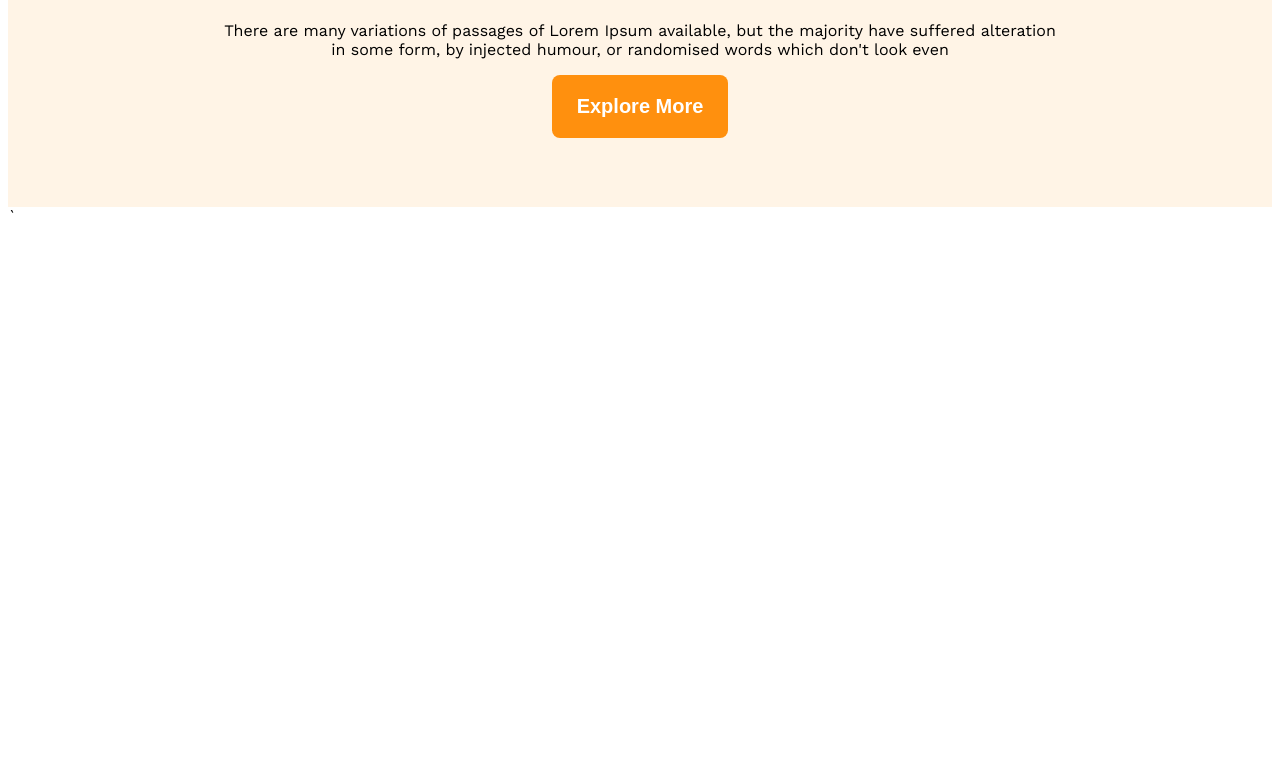
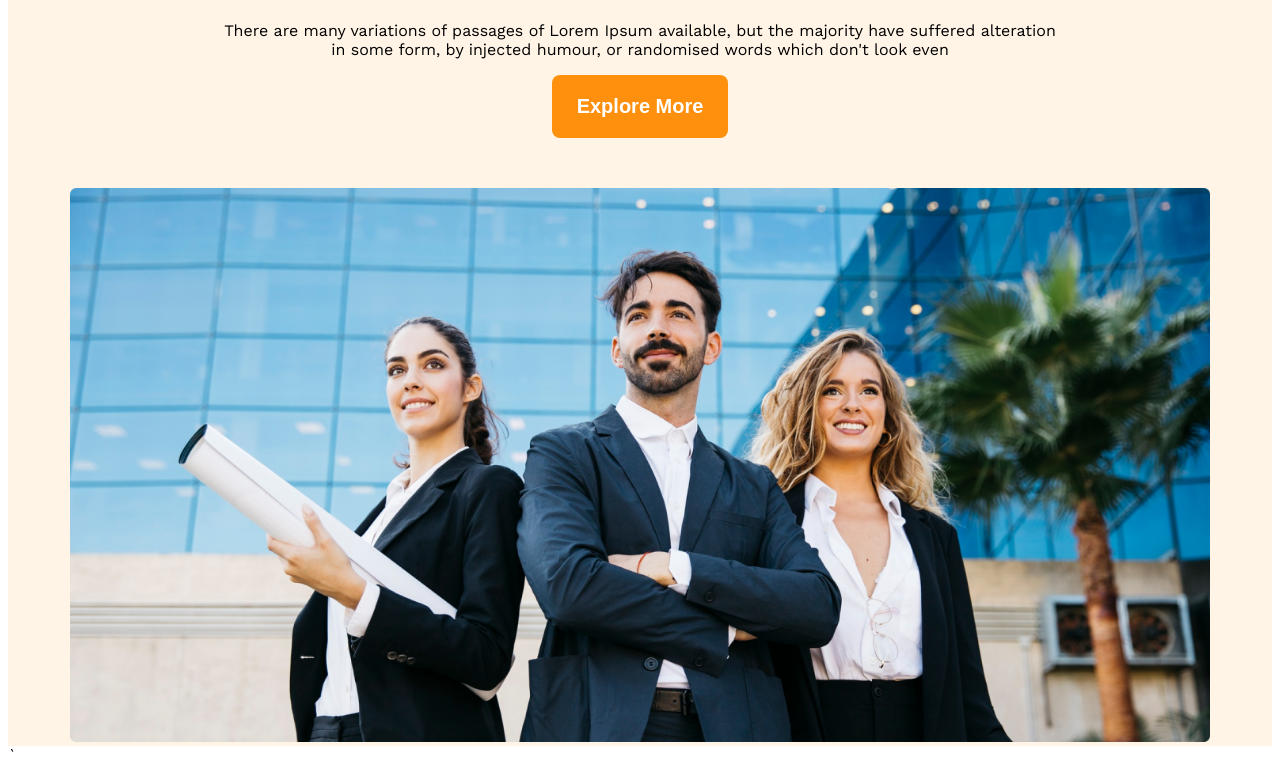
Before and after one commit to Ihsanbrb/my-architect-website, a plain HTML site: page index.html in a window 1280 px wide. Shown: the part 378-1151 px from the top of the page. Before the commit the page ends 800 px from the top, so only its background shows below. Drawn offline with nearby package versions, Linux system fonts and the light colour scheme; the site is published under a folder, as on GitHub Pages, so addresses that start at the root find nothing.

Commit message:
added banner images

```diff
--- a/index.html
+++ b/index.html
@@ -23,7 +23,7 @@
                 <p class="banner-description">There are many variations of passages of Lorem Ipsum available, but the majority have suffered alteration in some form, by injected humour, or randomised words which don't look even</p>
                 <button class="btn-primary">Explore More</button>
             </div>
-            <img class="banner-image" src="/images/banner.png" alt="">
+            <img class="banner-image" src="./images/banner.png" alt="">
         </div>
     </header>
     <main>`
```
